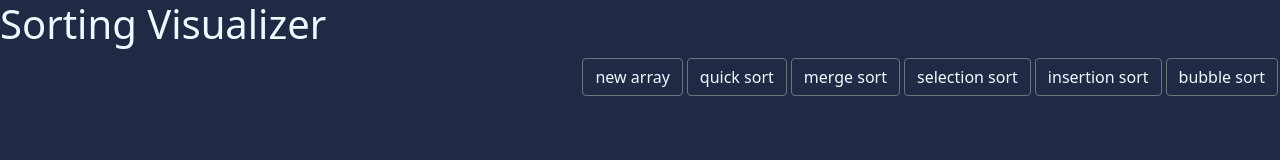
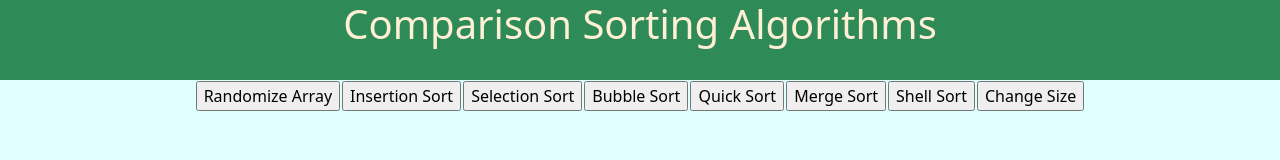
Before and after one commit to yashwanth0203/Sorting-Visualizer, a plain HTML site: page index.html in a window 1280 px wide. Drawn offline with nearby package versions, Linux system fonts and the light colour scheme.

Commit message:
represented buttons using tables and changed the overall layout of header and algo selection

```diff
--- a/index.html
+++ b/index.html
@@ -1,5 +1,6 @@
 <!DOCTYPE html>
 <html lang="en">
+
 <head>
     <meta charset="UTF-8">
     <meta http-equiv="X-UA-Compatible" content="IE=edge">
@@ -9,14 +10,44 @@
         integrity="sha384-1BmE4kWBq78iYhFldvKuhfTAU6auU8tT94WrHftjDbrCEXSU1oBoqyl2QvZ6jIW3" crossorigin="anonymous">
     <link rel="stylesheet" href="sorting.css">
 </head>
+
 <body>
-    <h1 class="heading">Sorting Visualizer</h1>
-    <div class="flex-container">
-        <button id="new-array" class="btn btn-outline-secondary">new array</button>
-        <button class="btn btn-outline-secondary">quick sort</button>
-        <button class="btn btn-outline-secondary">merge sort</button>
-        <button class="btn btn-outline-secondary">selection sort</button>
-        <button class="btn btn-outline-secondary">insertion sort</button>
-        <button class="btn btn-outline-secondary">bubble sort</button>
+    <div id="container">
+        <div id="header">
+            <h1>Comparison Sorting Algorithms</h1>
+            <br>
+        </div>
+        <div id="mainContent">
+            <div id="algoControlSelection">
+                <table id="AlgorithmSpecificControls">
+                    <td>
+                        <input type="button" value="Randomize Array">
+                    </td>
+                    <td>
+                        <input type="button" value="Insertion Sort">
+                    </td>
+                    <td>
+                        <input type="button" value="Selection Sort">
+                    </td>
+                    <td>
+                        <input type="button" value="Bubble Sort">
+                    </td>
+                    <td>
+                        <input type="button" value="Quick Sort">
+                    </td>
+                    <td>
+                        <input type="button" value="Merge Sort">
+                    </td>
+                    <td>
+                        <input type="button" value="Shell Sort">
+                    </td>
+                    <td>
+                        <input type="button" value="Change Size">
+                    </td>
+                </table>
+            </div>
+        </div>
+    </div>
 </body>
+
 </html>
--- a/sorting.css
+++ b/sorting.css
@@ -1,22 +1,14 @@
 body{
-    background-color: #202A44;
+    background-color: #E0FFFF;
 }
 
-.heading{
-    color: aliceblue;
+#header{
+    background-color: #2E8B57;
+    color: #FFEFD5;
+    text-align: center;
 }
 
-.btn{
-    color:aliceblue;
-    margin:2px;
+#AlgorithmSpecificControls{
+    display: flex;
+    justify-content: center;
 }
-
-.flex-container{
-    display: flex;
-    flex-direction: row;
-    justify-content: flex-end;
-}
-
-#new-array{
-   margin-left: 0;
-}
```
